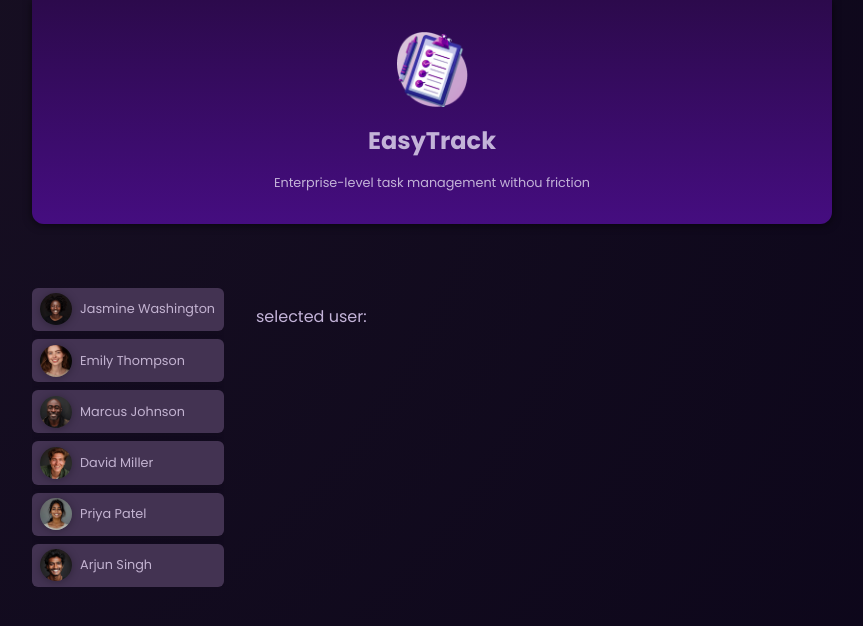
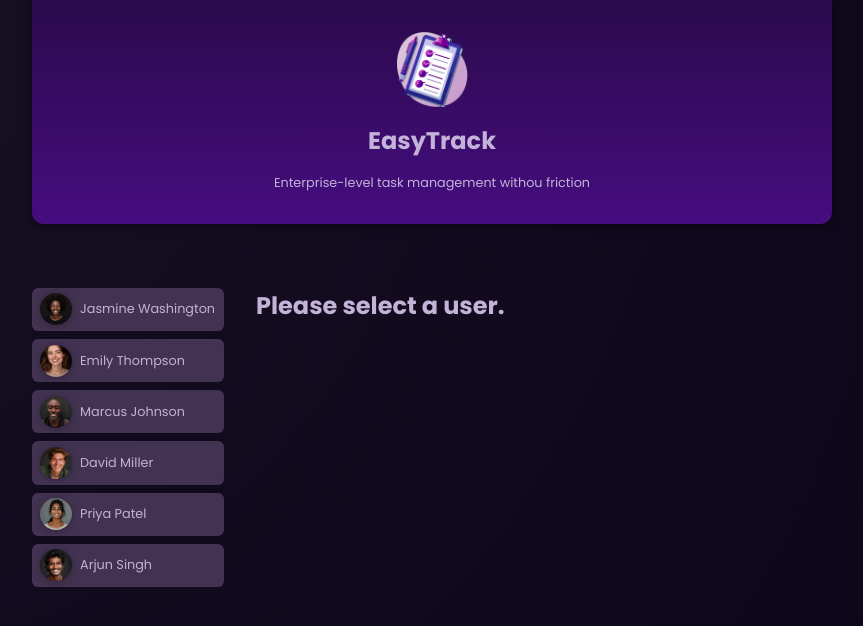
Before and after one commit to vojtechBobcik/Task_tracker_Bobcik, an Angular app: page / in a window 1280 px wide. Shown: the top 626 px of the page, without its empty margins (208-1071 px from the left). Built offline with nearby package versions, Linux system fonts and the light colour scheme.

Commit message:
43 conditional rendering

```diff
--- a/src/app/app.component.html
+++ b/src/app/app.component.html
@@ -8,12 +8,11 @@
       </li>
     }
   </ul>
-
-  <app-tasks
-    [selectedUserId]="selectedUserId"
-    [selectedUserName]="selectedUserName"
-  >
-  </app-tasks>
+  @if (selectedUserId) {
+    <app-tasks [selectedUserName]="selectedUserName"> </app-tasks>
+  } @else {
+    <p id="fallback">Please select a user.</p>
+  }
 </main>
 
 <router-outlet />
--- a/src/app/app.component.ts
+++ b/src/app/app.component.ts
@@ -17,15 +17,15 @@ export class AppComponent {
 
   users = DUMMY_USERS;
 
-  selectedUserId: string = '';
-  selectedUserName: string ='';
+  selectedUserId?: string;
+  selectedUserName?: string;
 
-  onSelectUser(userInfo: { id:string; name: string}) {
+  onSelectUser(userInfo: { id: string; name: string }) {
     this.selectedUserId = userInfo.id;
-    this.selectedUserName = userInfo.name
+    this.selectedUserName = userInfo.name;
 
     console.log(
-      `Selected user with id : ${this.selectedUserId} and name ${this.selectedUserName}`
-    )
+      `Selected user with id : ${this.selectedUserId} and name ${this.selectedUserName}`,
+    );
   }
 }
```
